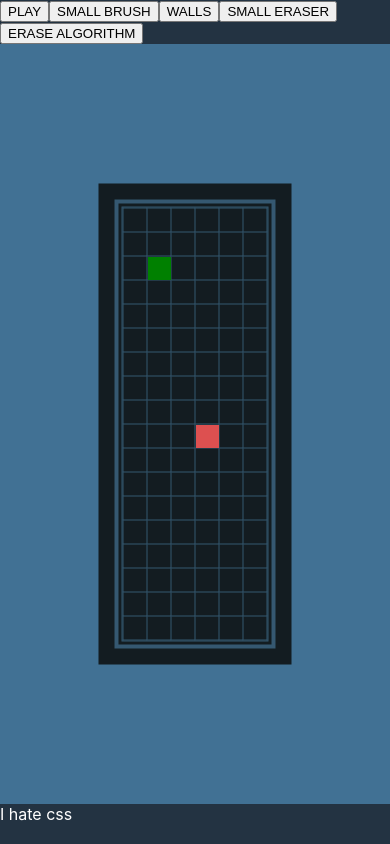
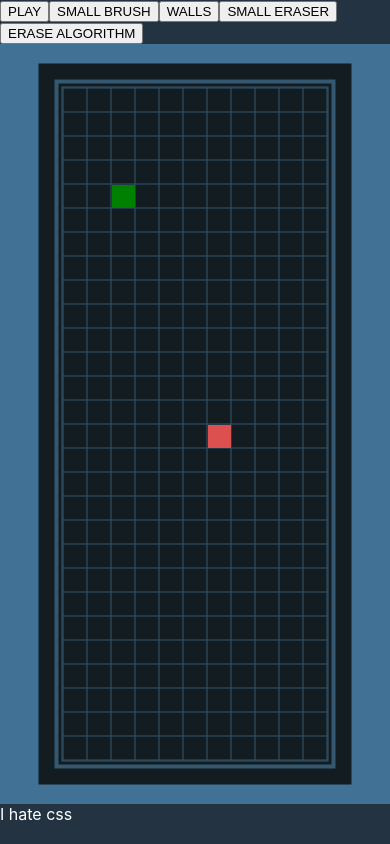
Before and after one commit to SnoogySocks/path-finding-visualizer, a React (Vite) app: page / in a window 390 px wide. Built offline with nearby package versions, Linux system fonts and the light colour scheme.

Commit message:
made it more responsive with phones

```diff
--- a/src/PathFindingVisualizer/index.tsx
+++ b/src/PathFindingVisualizer/index.tsx
@@ -7,8 +7,9 @@ import Grid from "./Grid";
 import Algorithm from "../algorithms/Algorithm";
 import Dijkstra from "../algorithms/Dijkstra";
 import BFS from "../algorithms/BFS";
-import { GRID_PADDING, NODE_SIZE } from "../constants";
+import { GRID_PADDING, NODE_SIZE, SM } from "../constants";
 
+// Find the dimensions of a div element
 const useRefDimensions = (ref: React.RefObject<HTMLDivElement>) => {
   const [dimensions, setDimensions] = useState({ width: 0, height: 0 });
   useLayoutEffect(() => {
@@ -68,14 +69,17 @@ const PathFindingVisualizer: React.FC = () => {
           isErasing={isErasing}
           isErasingAlgorithm={isErasingAlgorithm}
           setIsErasingAlgorithm={setIsErasingAlgorithm}
+          // scuffed responsive layout
           rows={
             contentHeight
-              ? Math.floor(contentHeight / NODE_SIZE) - GRID_PADDING.ROW
+              ? Math.floor(contentHeight / NODE_SIZE) -
+                (contentWidth >= SM ? GRID_PADDING.ROW : GRID_PADDING.ROW_SM)
               : 0
           }
           cols={
             contentWidth
-              ? Math.floor(contentWidth / NODE_SIZE) - GRID_PADDING.COL
+              ? Math.floor(contentWidth / NODE_SIZE) -
+                (contentWidth >= SM ? GRID_PADDING.COL : GRID_PADDING.COL_SM)
               : 0
           }
           algorithm={algorithm}
--- a/src/constants.ts
+++ b/src/constants.ts
@@ -9,9 +9,13 @@ export const START_END_RATIO = {
   },
 };
 
+export const SM = 640;
+
 export const GRID_PADDING = {
   ROW: 15,
   COL: 10,
+  ROW_SM: 5,
+  COL_SM: 5,
 };
 
 export const NODE_SIZE = 23;
```
